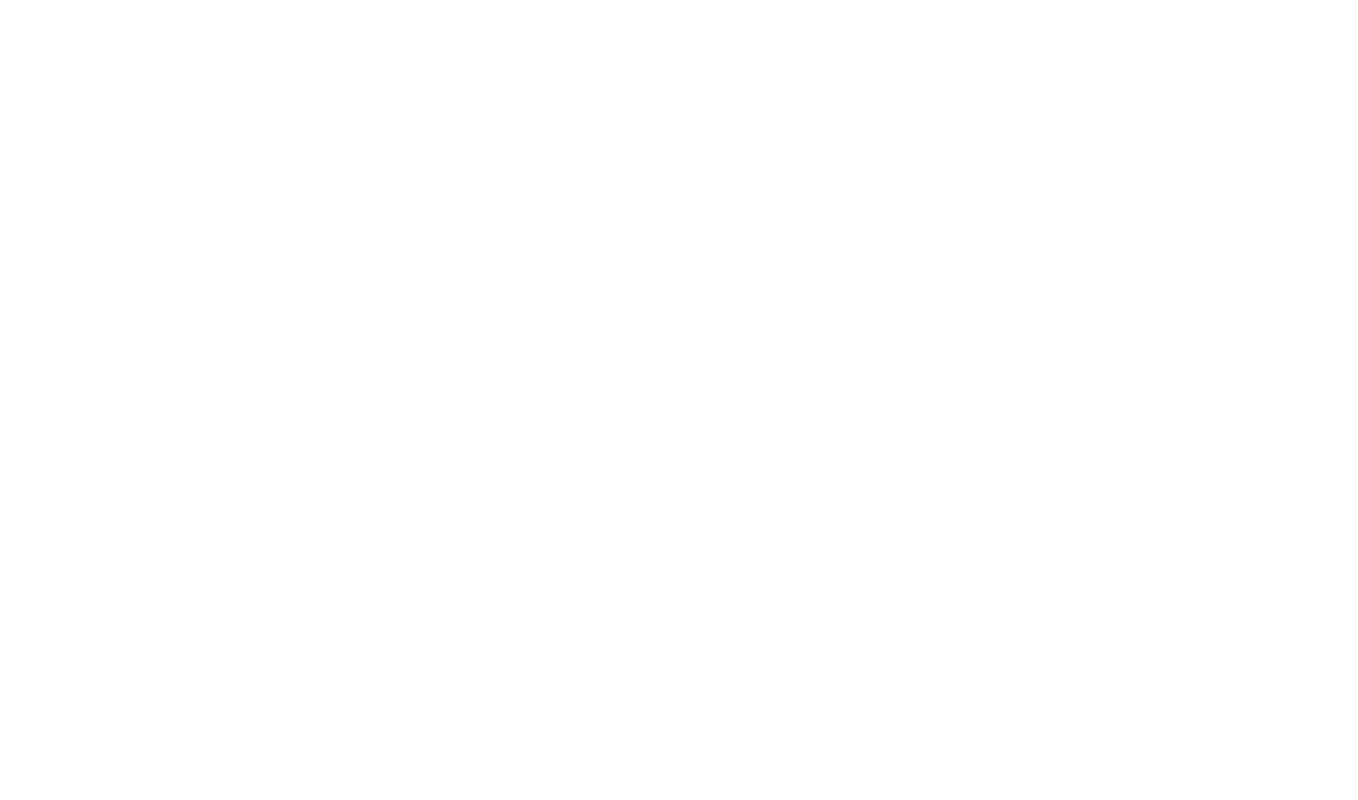
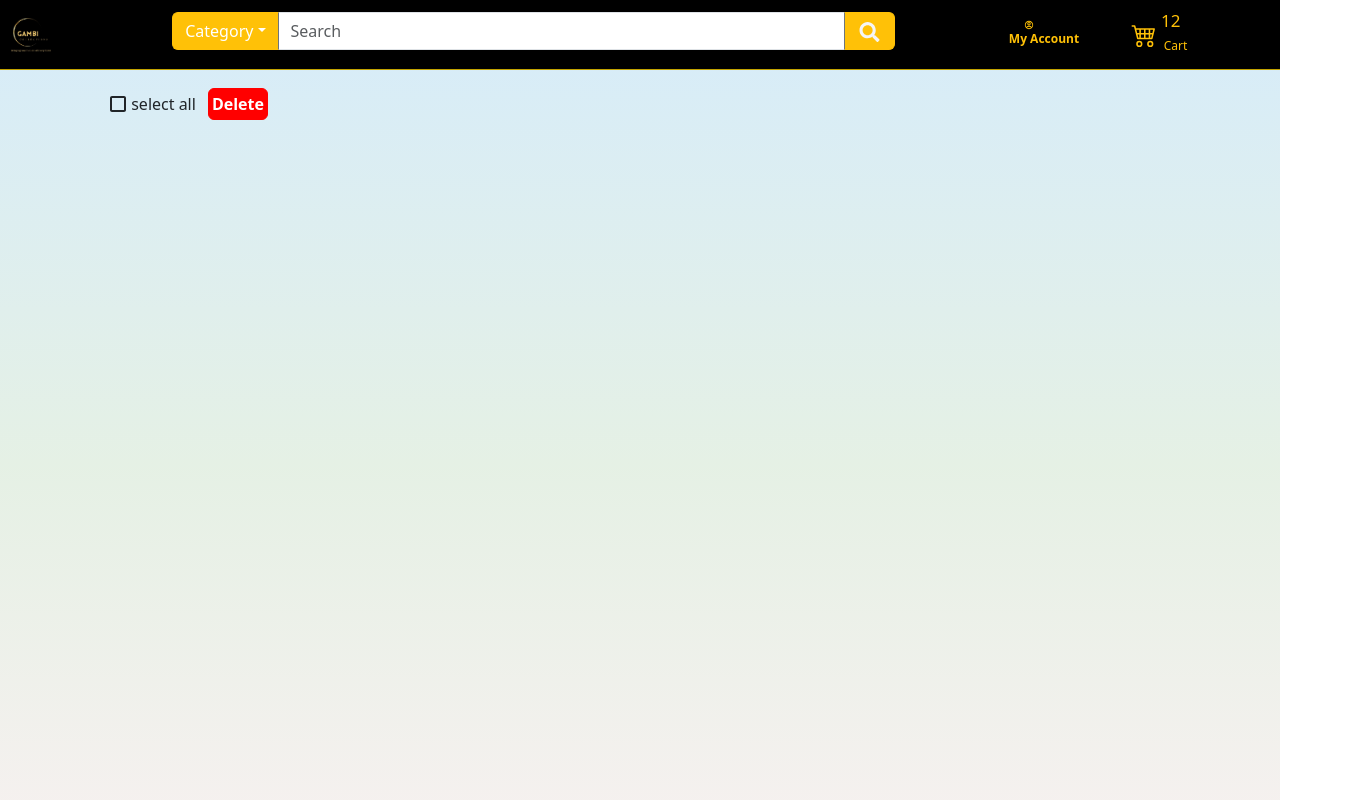
Before and after one commit to Red-stevo/Ecommerce, a React (Vite) app in the folder onshop/: page /home/user/cart in a window 1280 px wide. Before the commit this address had no page. Shown: the top 800 px of the page, 1358 px wide, since content can reach past the window. Built offline with nearby package versions, Linux system fonts and the light colour scheme.

Commit message:
Commit message >>>>> header done <<<<<

```diff
--- a/onshop/src/App.css
+++ b/onshop/src/App.css
@@ -1,13 +1,13 @@
 .app-button,button.app-button:active,
- button.app-button:focus  {
-    background-color: #FFC107;
-    border: 1px solid #FFC107;
+ button.app-button:focus, button.app-button:disabled  {
+    background-color: #FFC107 !important;
+    border: 1px solid #FFC107 !important;
 }
 
 button.app-button:hover {
     border: rgba(255, 193, 7, 0.65) solid 1px !important;
     background-color: rgba(255, 193, 7, 0.32) !important;
-    color: white;
+    color: white !important;
 }
 
 
@@ -44,3 +44,20 @@
     border-bottom: #FFC107 solid 1px;
     background-color: #FFC107;
 }
+
+
+
+.danger-button,button.danger-button:active,
+button.danger-button:focus, button.danger-button:disabled  {
+    background-color: #ff0000; !important;
+    border: 1px solid #ff0000; !important;
+    font-weight:700;
+    height: fit-content;
+    padding: 3px;
+}
+
+button.danger-button:hover {
+    border: rgba(245, 245, 245, 0.9) solid 1px !important;
+    background-color: rgba(245, 245, 245, 0.9) !important;
+    color: #ff0000 !important;
+}
--- a/onshop/src/App.jsx
+++ b/onshop/src/App.jsx
@@ -10,6 +10,7 @@
 import AddProductPage from "./IndexPage/AdminPages/ProductUpdatePages/AddProductPage.jsx";
 import AllOrdersPage from "./IndexPage/AdminPages/OrdersPages/AllOrdersPage.jsx";
 import OrderDisplay from "./IndexPage/AdminPages/OrdersPages/OrderDisplay.jsx";
+import ProductsCart from "./IndexPage/Pages/UserCart/ProductsCart.jsx";
 
 const App = () => {
   return (
@@ -19,6 +20,7 @@
                  <Route path={"/"} element={<IndexBody />}/>
                   <Route path={"/home/products/:productsCategory"} element={<CategoricalProductsDisplay />}/>
                   <Route path={"/home/product/:productId"} element={<ProductDisplay />} />
+                  <Route path={"/home/user/cart"} element={<ProductsCart />} />
               </Route>
               <Route path={"/auth/login"} element={<LoginPage />} />
               <Route path={"/auth/registration"} element={<RegistrationPage />} />
--- a/onshop/src/IndexPage/Pages/UserCart/ProductsCart.jsx
+++ b/onshop/src/IndexPage/Pages/UserCart/ProductsCart.jsx
@@ -1,4 +1,7 @@
 import "./Styles/ProductsCart.css";
+import {Button} from "react-bootstrap";
+import {useState} from "react";
+import {ImCheckboxChecked, ImCheckboxUnchecked} from "react-icons/im";
 
 
 
@@ -70,9 +73,26 @@
 }
 
 const ProductsCart = () => {
+    const [selectAllCheck, setSelectAllCheck] = useState(false);
+
+
     return (
-        <div>
+        <div className={"cart-page"}>
+            {/*Page header.*/}
+           <div className={"top-buttons"}>
+               <div onClick={() => setSelectAllCheck(!selectAllCheck)} className={"select-all-holder"}>
+                   {selectAllCheck ?
+                       <ImCheckboxChecked className={"select-checked"} /> :
+                       <ImCheckboxUnchecked className={"select-unchecked"} />}
+                   <span>select all</span>
+               </div>
+               <Button className={"danger-button delete-order-product"}>Delete</Button>
+           </div>
 
+            {/*Product Display.*/}
+            <div className={"ordered-products-display"}>
+
+            </div>
         </div>
     );
 };
--- a/onshop/src/IndexPage/Pages/UserCart/Styles/ProductsCart.css
+++ b/onshop/src/IndexPage/Pages/UserCart/Styles/ProductsCart.css
@@ -0,0 +1,40 @@
+.cart-page {
+    width: 100%;
+    min-height: 100vh;
+    padding: 10px;
+
+}
+
+
+.top-buttons {
+    display: flex;
+    width: 100%;
+    flex-direction: row;
+    align-content: center;
+    margin-left: 7%;
+}
+
+.delete-order-product {
+    align-self: center;
+}
+
+
+.select-all-holder {
+    display: flex;
+    flex-direction: row;
+    margin: 5px;
+    padding: 7px;
+    gap: 5px;
+    text-align: center;
+}
+
+.select-checked, .select-unchecked {
+    align-self: center;
+}
+
+.ordered-products-display {
+    padding-left: 20%;
+    padding-right: 20%;
+    width: 100%;
+    background-color: #0c8cdc;
+}
```
